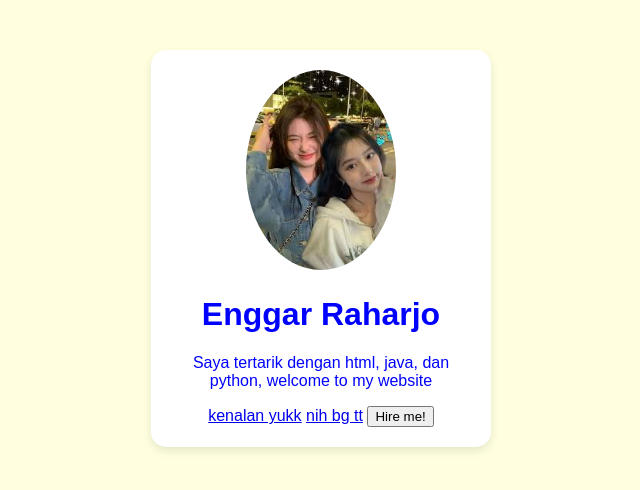
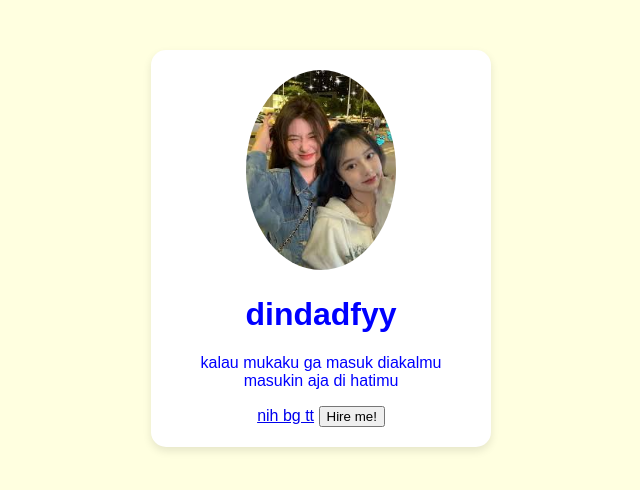
Before and after one commit to LuxDevs/dindadfy-pt, a plain HTML site: page index.html in a window 1280 px wide. Shown: the whole page, without its empty margins (319-959 px from the left). Drawn offline with Linux system fonts and the light colour scheme.

Commit message:
Update index.html

```diff
--- a/index.html
+++ b/index.html
@@ -1,15 +1,15 @@
 <!DOCTYPE html>
 <html>
 <head>
-    <title>Profil Digital - [Enggar]</title>
+    <title>Profil Digital - [dindadfyy]</title>
     <link rel="stylesheet" href="style.css">
  </head>
  <body>
    <div class="kartu-profil">
      <img src="tes.jpg" alt="sesuatu">
-     <h1>Enggar Raharjo </h1>
-     <p> Saya tertarik dengan html, java, dan python, welcome to my website</p>
-     <a href="https://www.instagram.com/itsgaarr">kenalan yukk</a>
+     <h1>dindadfyy</h1>
+     <p>kalau mukaku ga masuk diakalmu masukin aja di hatimu</p>
+     <a href="https://www.instagram.com/_dfyfbry>kenalan yukk</a>
      <a href="https://www.tiktok.com/Garminn">nih bg tt</a>
      <button id="sapaButton">Hire me!</button>
    </div>
```
